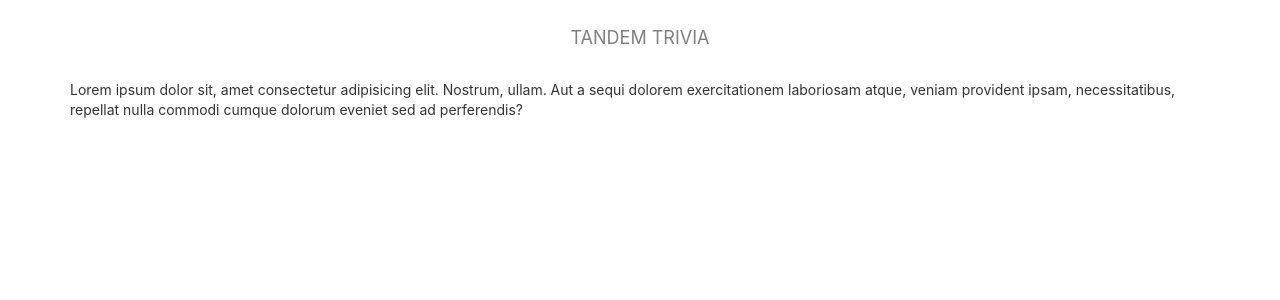
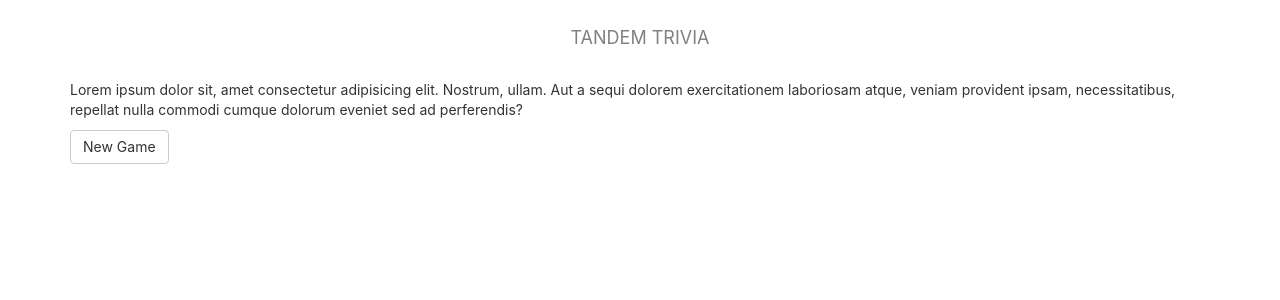
Before and after one commit to Chris-Violante/tandem_trivia, a React (Create React App) app: page / in a window 1280 px wide. Shown: the top 300 px of the page. Built offline with nearby package versions, Linux system fonts and the light colour scheme.

Commit message:
refactor of bnew game button and homepage

```diff
--- a/src/components/NewGameButton/NewGameButton.jsx
+++ /dev/null
@@ -1,13 +0,0 @@
-import React from 'react'
-
-
-const NewGameButton = (props) => (
-    <button
-      className='btn btn-default'
-    //   onClick={props.handleNewGameClick}
-    >
-      New Game
-    </button>
-  );
-
-  export default NewGameButton;
--- a/src/components/Welcome/Welcome.jsx
+++ /dev/null
@@ -1,10 +0,0 @@
-import React from 'react'
-
-
-const Welcome = (props) => (
-    <div>
-        <p>Lorem ipsum dolor sit, amet consectetur adipisicing elit. Nostrum, ullam. Aut a sequi dolorem exercitationem laboriosam atque, veniam provident ipsam, necessitatibus, repellat nulla commodi cumque dolorum eveniet sed ad perferendis?</p>
-    </div>
-)
-
-export default Welcome
--- a/src/pages/App/App.js
+++ b/src/pages/App/App.js
@@ -1,10 +1,9 @@
 import './App.css';
 import React, { Component } from 'react'
 import QuestionsData from '../../components/QuestionsData/Apprentice_TandemFor400_Data.json'
-import NewGameButton from '../../components/NewGameButton/NewGameButton';
-import Welcome from '../../components/Welcome/Welcome';
-import { Route, Link, Switch } from 'react-router-dom';
+import { Route, Switch } from 'react-router-dom';
 import GamePage from '../GamePage/GamePage'
+import HomePage from '../HomePage/HomePage'
 
 
 
@@ -17,11 +16,12 @@ class App extends Component {
         <header className="header-footer">TANDEM TRIVIA</header>
         <main>
         <Switch>
-        <Welcome />
-        <Link className='btn btn-default' to='/GamePage'>New Game</Link>
-        <Route exact path='/GamePage' className='btn btn-default' render={({ history }) =>
-          <GamePage />
-        }/>
+          <Route exact path='/' render={({ history }) =>
+            <HomePage />
+          }/>
+          <Route exact path='/GamePage' render={({ history }) =>
+            <GamePage />
+          }/>
         </Switch>
         </main>
       </div>
--- a/src/pages/GamePage/GamePage.jsx
+++ b/src/pages/GamePage/GamePage.jsx
@@ -9,7 +9,7 @@ class GamePage extends Component {
     render() {
         return(
             <div>
-                <p>Lorem ipsum dolor sit amet consectetur adipisicing elit. Sed laudantium voluptatem optio aliquam suscipit tenetur dicta amet, natus blanditiis earum voluptatum quibusdam quidem, tempora non inventore cupiditate delectus dolores perspiciatis.</p>
+                <p>GamePage</p>
             </div>
         )
     }
--- /dev/null
+++ b/src/pages/HomePage/HomePage.jsx
@@ -0,0 +1,18 @@
+import React, { Component } from 'react'
+import { Link } from 'react-router-dom';
+
+
+
+class HomePage extends Component{
+    render() {
+        return(
+            <div>
+                <p>Lorem ipsum dolor sit, amet consectetur adipisicing elit. Nostrum, ullam. Aut a sequi dolorem exercitationem laboriosam atque, veniam provident ipsam, necessitatibus, repellat nulla commodi cumque dolorum eveniet sed ad perferendis?</p>
+                <Link className='btn btn-default' to='/GamePage'>New Game</Link>
+            </div>
+        )
+    }
+}
+
+
+export default HomePage
```
